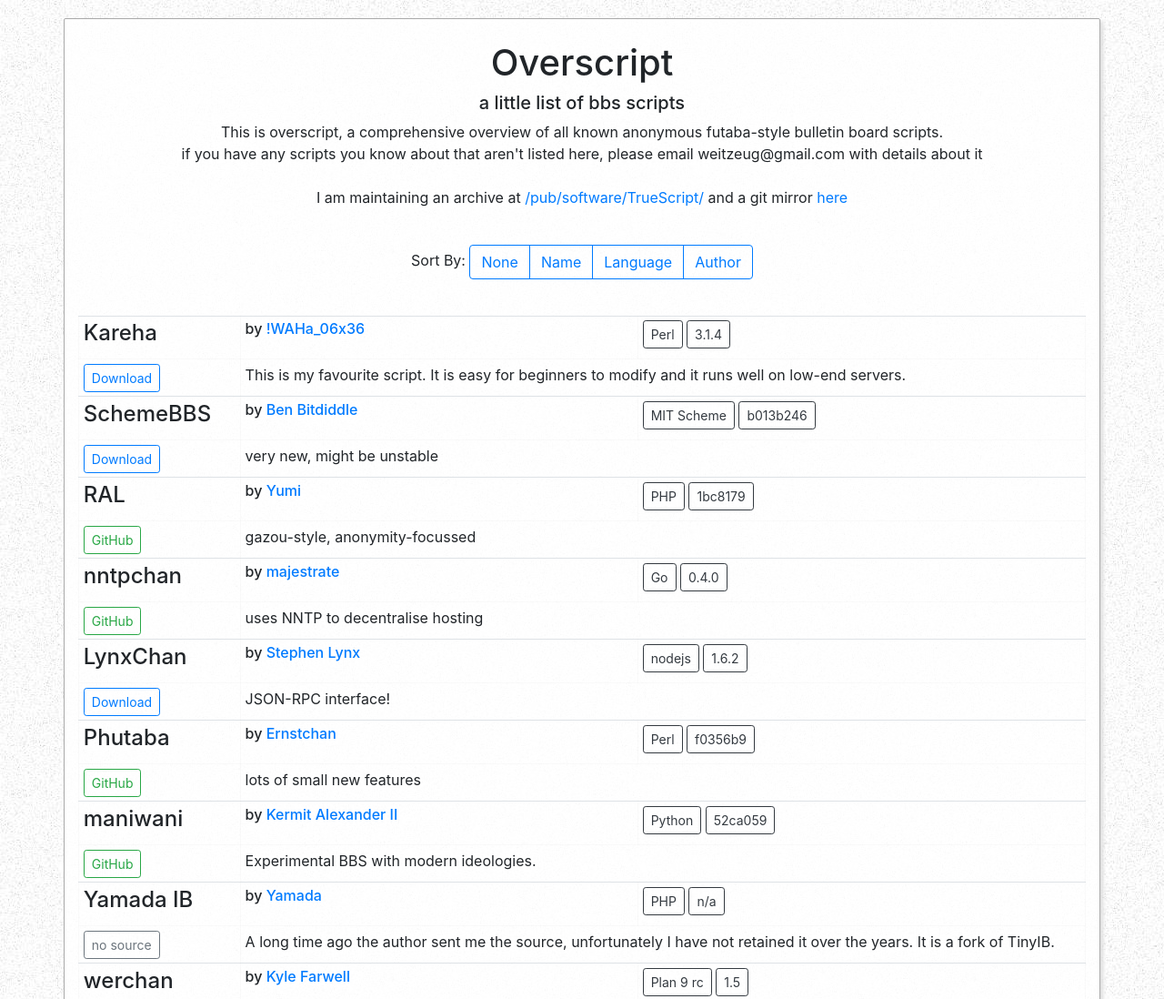
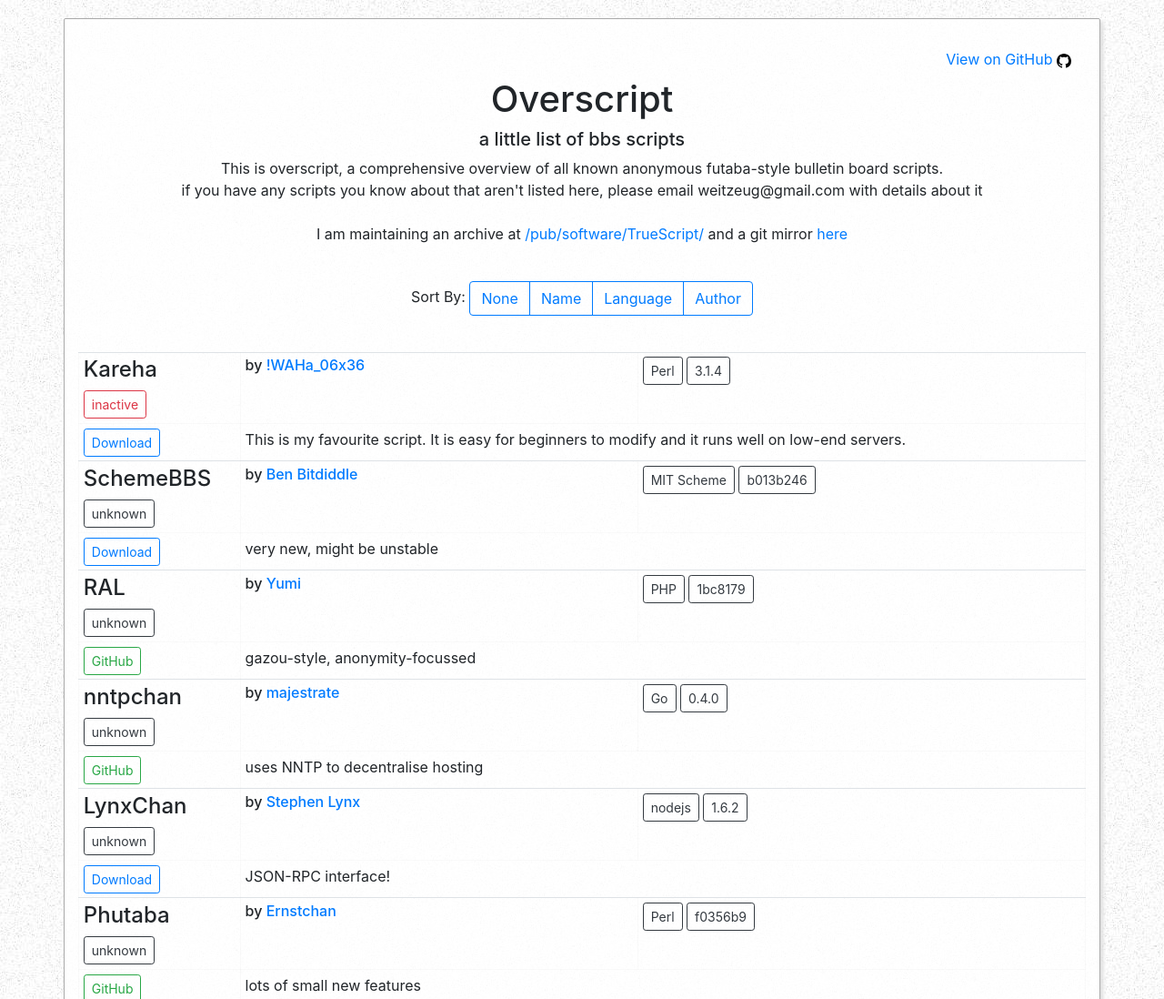
Before and after one commit to Tanami/overscript, a plain HTML site: page index.html in a window 1280 px wide. Shown: the top 1098 px of the page at 91% size. Drawn offline with nearby package versions, Linux system fonts and the light colour scheme.

Commit message:
added styling for development status

```diff
--- a/index.html
+++ b/index.html
@@ -28,6 +28,9 @@ a:hover { text-decoration: none; background: #fff }
 </style>
 <body>
 <div class="container pt-4">
+<div class="text-right">
+    <a class="nav-link" href="https://github.com/tanami/overscript"><span class="d-none d-sm-inline">View on GitHub </span><svg version=1.1 width=16 height=16 viewBox="0 0 16 16" class="octicon octicon-mark-github" aria-hidden=true><path fill-rule=evenodd d="M8 0C3.58 0 0 3.58 0 8c0 3.54 2.29 6.53 5.47 7.59.4.07.55-.17.55-.38 0-.19-.01-.82-.01-1.49-2.01.37-2.53-.49-2.69-.94-.09-.23-.48-.94-.82-1.13-.28-.15-.68-.52-.01-.53.63-.01 1.08.58 1.23.82.72 1.21 1.87.87 2.33.66.07-.52.28-.87.51-1.07-1.78-.2-3.64-.89-3.64-3.95 0-.87.31-1.59.82-2.15-.08-.2-.36-1.02.08-2.12 0 0 .67-.21 2.2.82.64-.18 1.32-.27 2-.27.68 0 1.36.09 2 .27 1.53-1.04 2.2-.82 2.2-.82.44 1.1.16 1.92.08 2.12.51.56.82 1.27.82 2.15 0 3.07-1.87 3.75-3.65 3.95.29.25.54.73.54 1.48 0 1.07-.01 1.93-.01 2.2 0 .21.15.46.55.38A8.013 8.013 0 0 0 16 8c0-4.42-3.58-8-8-8z"/></svg></a>
+</div>
 <div class="text-center">
 <h1>Overscript</h1>
 <h5>a little list of bbs scripts</h5>
@@ -67,11 +70,14 @@ if you have any scripts you know about that aren't listed here, please email wei
                 <tr>
                     <table class="table table-sm">
                         <tr>
-                            <td id="name"><h4>{{ script.name }}</h4></td>
+                            <td id="name">
+                                <h4>{{ script.name }}</h4>
+                                <button type="button" :class="status[script.status]">{{ script.status }}</button>
+                            </td>
                             <td id="author"><h6>by <a :href="script.author_url">{{ script.author_name || 'unknown' }}</a></h6></td>
                             <td id="other">
-                                <button type="button" class="btn btn-sm btn-outline-dark">{{ script.language }}</button>
-                                <button type="button" class="btn btn-sm btn-outline-dark">{{ script.version }}</button>
+                                <button type="button" class="btn btn-sm btn-outline-dark">{{ script.language || 'unknown' }}</button>
+                                <button type="button" class="btn btn-sm btn-outline-dark">{{ script.version || 'unknown' }}</button>
                             </td>
                         </tr>
                         <tr>
@@ -103,6 +109,11 @@ if you have any scripts you know about that aren't listed here, please email wei
             scripts: script_data,
             sortToggle: false,
             sortMethod: '',
+            status: {
+                active: 'btn btn-sm btn-outline-success',
+                inactive: 'btn btn-sm btn-outline-danger',
+                unknown: 'btn btn-sm btn-outline-dark',
+            }
         },
         mounted: function() {
             this.loadScripts()
```
